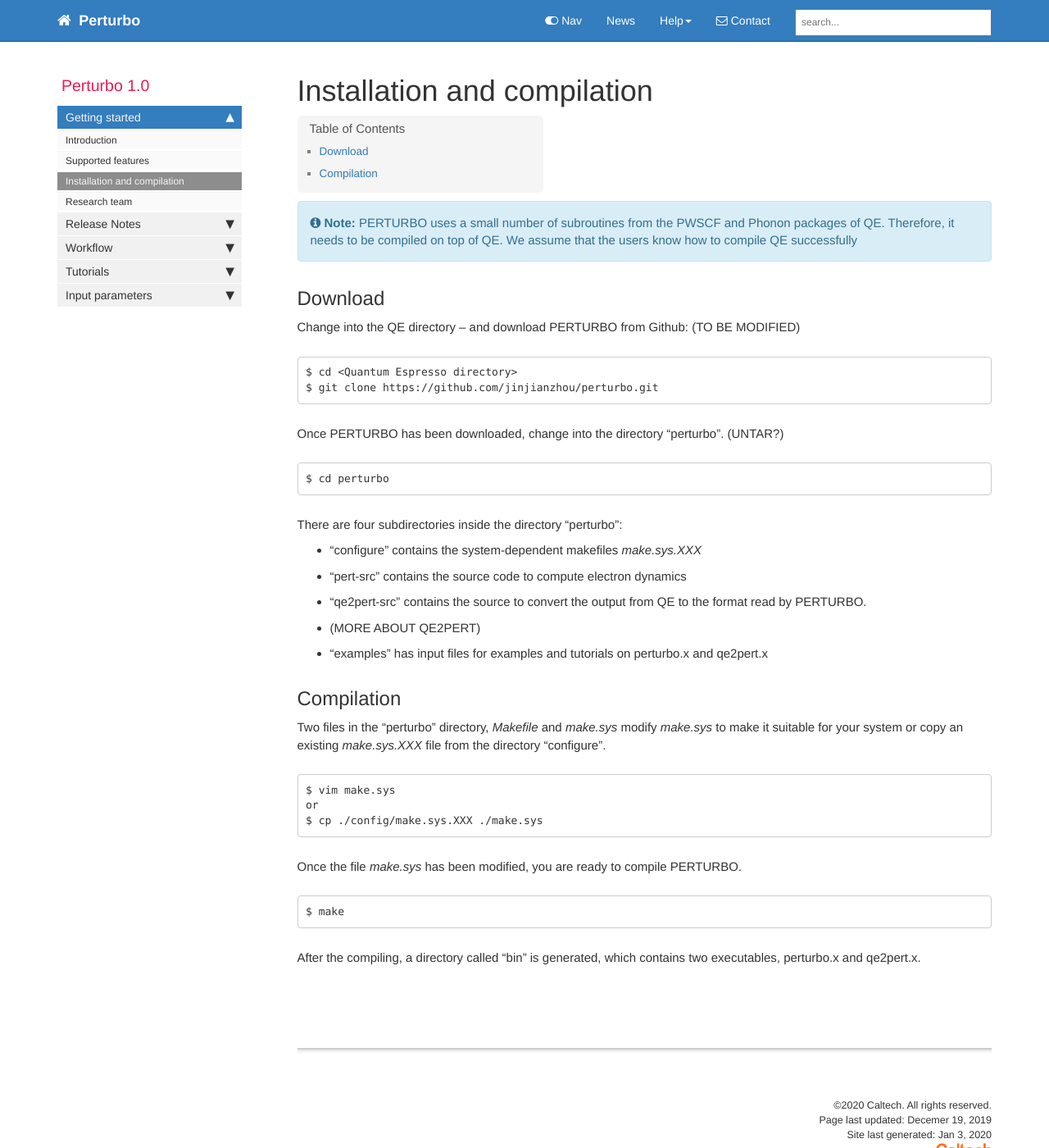
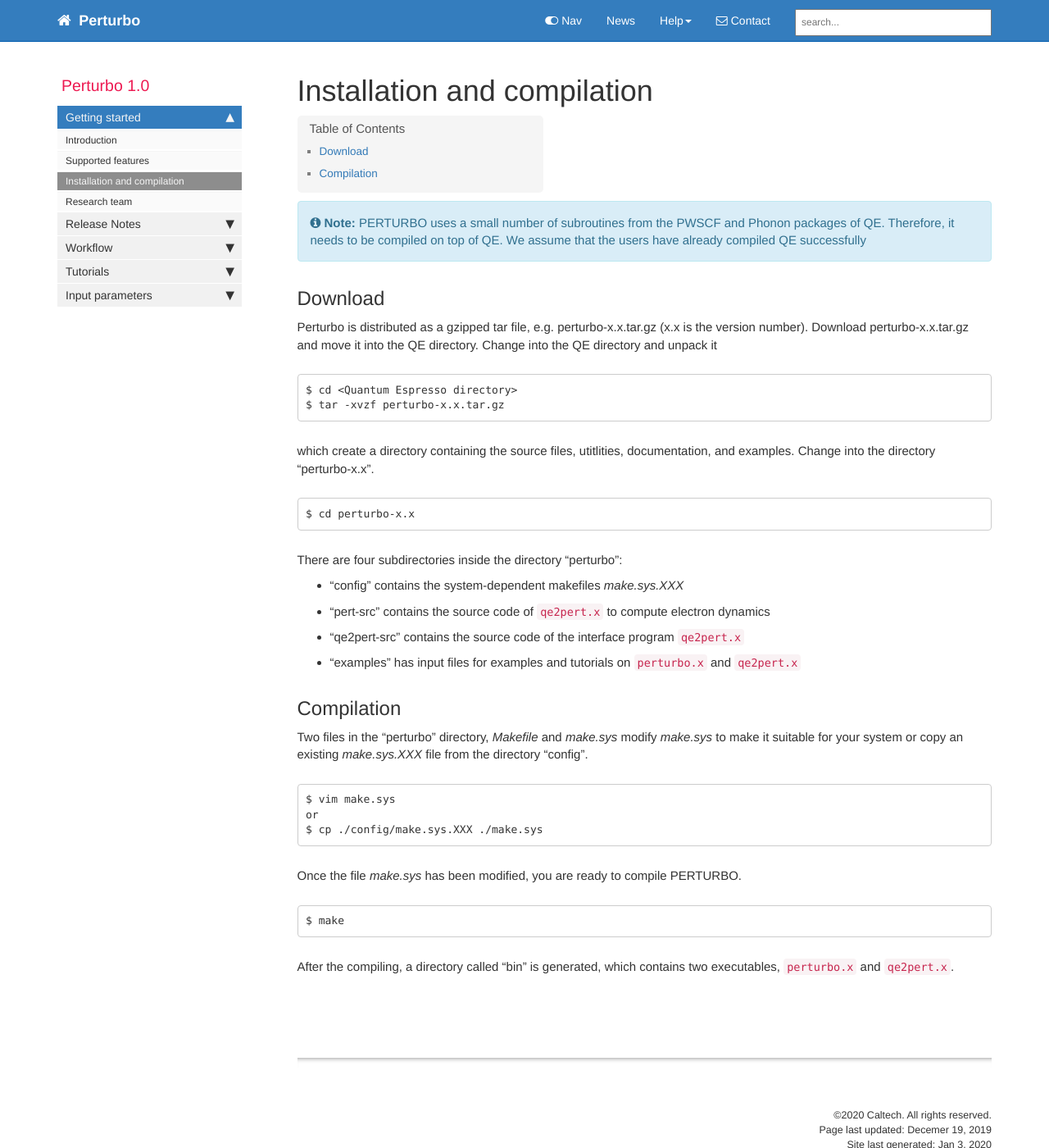
Before and after one commit to zhengMDcode/perturbo-code.github.io, a Jekyll site: the page built from pages/mydoc/mydoc_installation.md, in a window 1280 px wide and 1400 px high. Shown: the whole window at 82% size. Built offline with Jekyll 4.4.1, drawn with Linux system fonts in a browser that asks for light colours; comment, search, counter and statistics services are not loaded.

Commit message:
finish qe2pert.x

````diff
--- a/pages/mydoc/mydoc_installation.md
+++ b/pages/mydoc/mydoc_installation.md
@@ -8,33 +8,36 @@ toc: true
 ---
 
 
-{% include note.html content="PERTURBO uses a small number of subroutines from the PWSCF and Phonon packages of QE. Therefore, it needs to be compiled on top of QE. We assume that the users know how to compile QE successfully" %}
+{% include note.html content="PERTURBO uses a small number of subroutines from the PWSCF and Phonon packages of QE. Therefore, it needs to be compiled on top of QE. We assume that the users have already compiled QE successfully" %}
 
 
 ## Download
-Change into the QE directory – and download PERTURBO from Github: (TO BE MODIFIED)
+Perturbo is distributed as a gzipped tar file, e.g. perturbo-x.x.tar.gz (x.x is the version number).
+Download perturbo-x.x.tar.gz and move it into the QE directory.
+Change into the QE directory and unpack it
+
 
 ```
 $ cd <Quantum Espresso directory>
-$ git clone https://github.com/jinjianzhou/perturbo.git
+$ tar -xvzf perturbo-x.x.tar.gz
 ```
 
-Once PERTURBO has been downloaded, change into the directory "perturbo". (UNTAR?)
+which create a directory containing the source files, utitlities, documentation, and examples.
+Change into the directory "perturbo-x.x".
 
 ```
-$ cd perturbo
+$ cd perturbo-x.x
 ```
 
 There are four subdirectories inside the directory "perturbo":
 
-* "configure" contains the system-dependent makefiles _make.sys.XXX_
-* "pert-src" contains the source code to compute electron dynamics
-* "qe2pert-src" contains the source to convert the output from QE to the format read by PERTURBO.
-* (MORE ABOUT QE2PERT)
-* "examples" has input files for examples and tutorials on perturbo.x and qe2pert.x
+* "config" contains the system-dependent makefiles _make.sys.XXX_
+* "pert-src" contains the source code of `qe2pert.x` to compute electron dynamics
+* "qe2pert-src" contains the source code of the interface program `qe2pert.x`
+* "examples" has input files for examples and tutorials on `perturbo.x` and `qe2pert.x`
 
 ## Compilation
-Two files in the "perturbo" directory, _Makefile_ and _make.sys_ modify _make.sys_ to make it suitable for your system or copy an existing _make.sys.XXX_ file from the directory "configure".
+Two files in the "perturbo" directory, _Makefile_ and _make.sys_ modify _make.sys_ to make it suitable for your system or copy an existing _make.sys.XXX_ file from the directory "config".
 
 ```
 $ vim make.sys
@@ -48,4 +51,4 @@ Once the file _make.sys_ has been modified, you are ready to compile PERTURBO.
 $ make
 ```
 
-After the compiling, a directory called "bin" is generated, which contains two executables, perturbo.x and qe2pert.x.
+After the compiling, a directory called "bin" is generated, which contains two executables, `perturbo.x` and `qe2pert.x`.
````
Also changed, not shown: pages/mydoc/mydoc_features.md (+2 -1 lines), pages/mydoc/mydoc_qe2pertx.md (+19 -7 lines).
